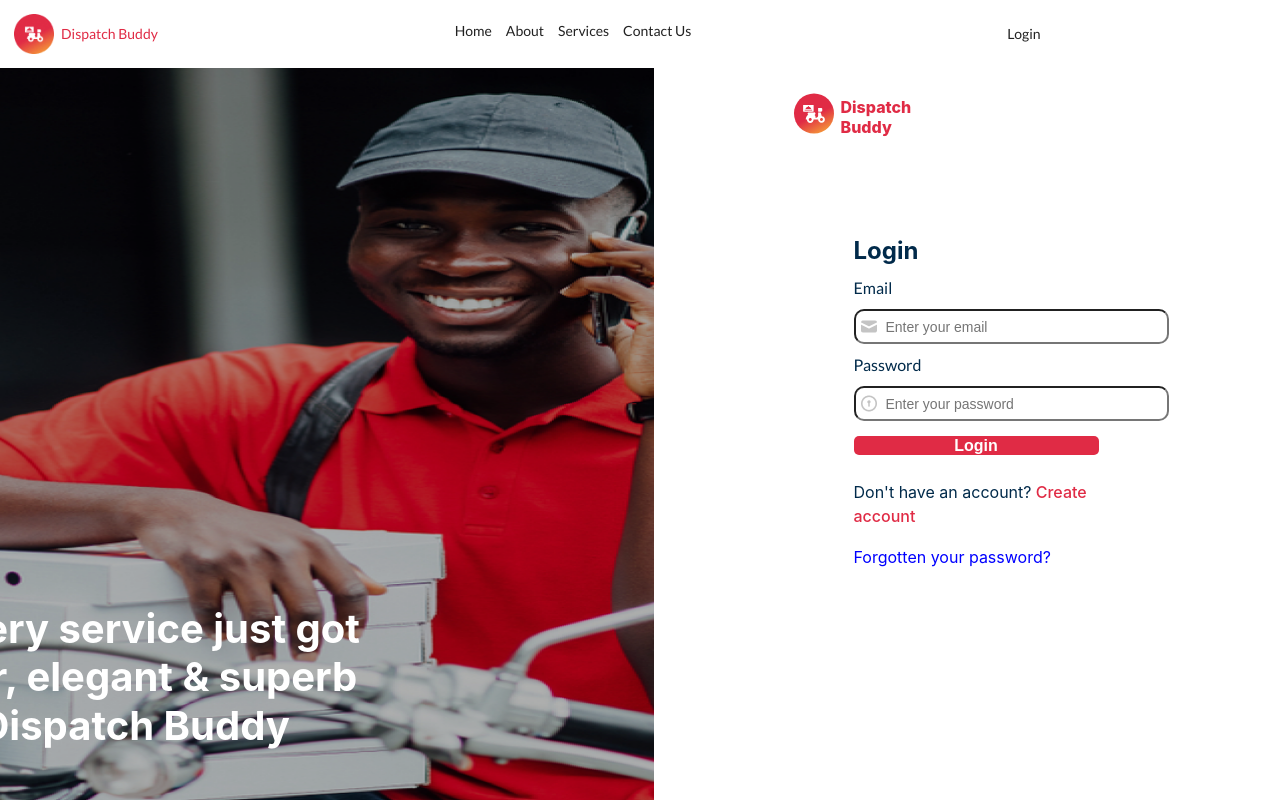
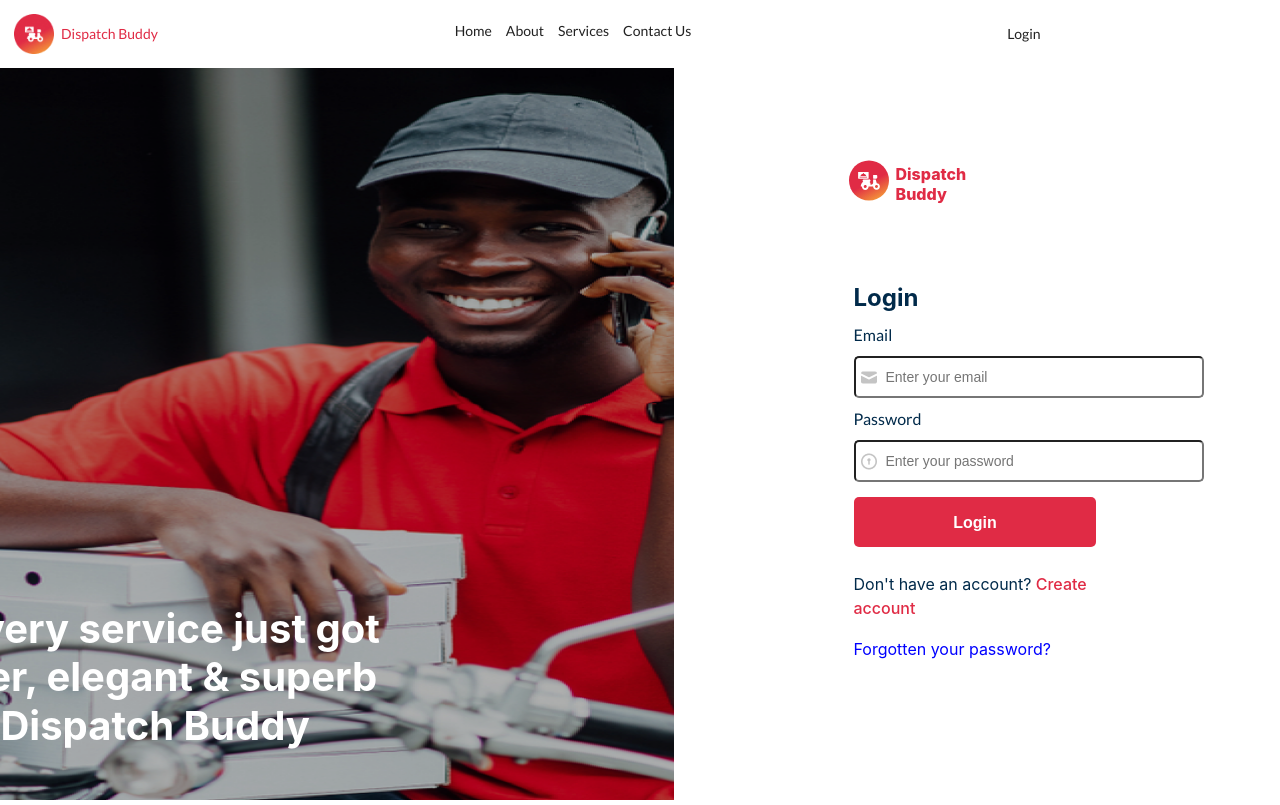
Before and after one commit to Afosbids/Dispatch-Buddy-Frontend, a React (Create React App) app: page /user-signin in a window 1280 px wide. Built offline with nearby package versions, Linux system fonts and the light colour scheme.

Commit message:
user sign up and sign in refactor

```diff
--- a/src/components/common/SignUpFrontEnd.css
+++ b/src/components/common/SignUpFrontEnd.css
@@ -1,8 +1,8 @@
 .input-field {
     padding: 15px 30px;
     margin: 10px 0px;
-    width: 90%;
-    border-radius: 10px;
+    width: 100%;
+    border-radius: 5px;
     border: 1px thick lightgrey;
 }
 
--- a/src/pages/UserSignin/UserSignin.jsx
+++ b/src/pages/UserSignin/UserSignin.jsx
@@ -3,41 +3,27 @@ import SignUpForm from '../../components/common/SignUpFrontEnd';
 import logo from './images/logo.svg'
 import { useState } from 'react'
 import "./usersignin.css"
-import axios from 'axios';
+import Axios from 'axios';
 import LeftImage from '../../components/LeftImage'
 import { Link } from 'react-router-dom';
 
 const UserSignin = () => {
 
-  const [values, setValues] = useState({
-    email: '',
-    password: '',
-})
-
-const isFormValid = () => {
-    const { email, password } = values;
-    if (email && password) {
-      return true;
-    }
-    return false;
-  }
-
-const handleChange = (e) => {
-  setValues({ ...values, [e.target.name]: e.target.value })
-}
-const handleFormSubmit = async (e) => {
-  e.preventDefault();
-  if (isFormValid()) {
-        console.log('Form is valid');
-      } else {
-        console.log('Form is invalid');
+  const [email, setEmail] = useState("");
+  const [password, setPassword] = useState("");
+  const handleFormSubmit = async (e) => {
+    e.preventDefault();
+    console.log("clicked", email, password);
+    Axios.post(
+      "https://dispatch-buddy.herokuapp.com/api-docs/",
+      {
+        email: email,
+        password: password,
       }
-  try {
-    await axios.post('https://dispatch-buddy.herokuapp.com/api-docs/', values);
-  } catch (error) {
-    console.log(error)
-  }
-};
+    ).then((response) => {
+      console.log(response);
+    });
+  };
   return (
     <div className="user-signin">
       <LeftImage />
@@ -50,12 +36,25 @@ const handleFormSubmit = async (e) => {
         <form className="form-group">
         <h2>Login</h2>
         <label>Email</label>
-        <SignUpForm icon="email-icon" placeholder="Enter your email" type="email" name="email" value={values.email} onChange={handleChange}/>
+        <SignUpForm
+          icon="email-icon"
+          placeholder="Enter your email"
+          type="email"
+          value={email}
+          onChange={({ target }) => setEmail(target.value)}
+        />
         <label>Password</label>
-        <SignUpForm icon="password-icon" placeholder="Enter your password"/>
+        <SignUpForm
+        icon="password-icon"
+        placeholder="Enter your password"
+        type="password"
+        onChange={({ target }) => setPassword(target.value)}
+        />
         <button className='signup-btn' type="button" onClick={handleFormSubmit}>Login</button>
-        <p>Don't have an account?<span> Create account</span></p>
-         <Link to="/forgot-password"><p style={{color: "blue"}}>Forgotten your password?</p></Link>
+        <p>Don't have an account?
+          <Link to="/user-signup" style={{color: "red"}}><span> Create account</span></Link>
+        </p>
+        <Link to="/forgot-password"><p style={{color: "blue"}}>Forgotten your password?</p></Link>
         </form>
       </section>
 
--- a/src/pages/UserSignin/usersignin.css
+++ b/src/pages/UserSignin/usersignin.css
@@ -44,6 +44,11 @@ a {
     margin-bottom: 4rem;
 }
 
+/* .form-group {
+    width: 80%;
+    height: 50%;
+    padding: 40px;
+} */
 /* .form-group a {
     margin-bottom: 4rem;
 } */
--- a/src/pages/userSignup/UserSignup.jsx
+++ b/src/pages/userSignup/UserSignup.jsx
@@ -1,107 +1,102 @@
-import { useState } from 'react'
-import React from 'react'
-import { Link } from 'react-router-dom';
+import { useState } from "react";
+import React from "react";
+// import LeftImage from '../../components/LeftImage'
+import { Link } from "react-router-dom";
 import SignUpForm from '../../components/common/SignUpFrontEnd';
 import logo from './images/logo.svg'
 import "./userSignup.css";
-import axios from 'axios';
+import Axios from "axios";
 
-
-
-const UserSignup = () => {
-
-  const [values, setValues] = useState({
-      fullname: '',
-      phonenumber: '',
-      email: '',
-      password: '',
-      confirmPassword: '',
-})
-
-const validateForm = () => {
-    const { fullname, phonenumber, email, password, confirmPassword } = values;
-    let errors = {};
-    if (!fullname) {
-      errors.fullname = 'Name is required';
-    }
-    if (!phonenumber) {
-      errors.phonenumber = 'Phone number is required';
-    }
-    if (!email) {
-      errors.email = 'Email is required';
-    }
-    if (!password) {
-      errors.password = 'Password is required';
-    }
-    if (!confirmPassword) {
-      errors.confirmPassword = 'Confirm password is required';
-    }
-    if (password !== confirmPassword) {
-      errors.confirmPassword = 'Passwords must match';
-    }
-    return errors;
-  }
-  const isFormValid = () => {
-      const errors = validateForm();
-      return Object.keys(errors).length === 0;
-    }
-
-  const handleChange = (e) => {
-    setValues({ ...values, [e.target.name]: e.target.value })
-  }
+const UserSignup = (props) => {
+  const [email, setEmail] = useState("");
+  const [password, setPassword] = useState("");
+  const [name, setName] = useState("");
+  const [phoneNum, setPhoneNum] = useState("");
+  const [address, setAddress] = useState("");
   const handleFormSubmit = async (e) => {
     e.preventDefault();
-    if (isFormValid()) {
-          console.log('Form is valid');
-        } else {
-          console.log('Form is invalid');
+    console.log("clicked", email, password);
+    Axios.post(
+      "https://dispatch-buddy.herokuapp.com/api-docs/",
+      {
+        name: name,
+        phoneNum: phoneNum,
+        email: email,
+        password: password,
+        user_type: "shipper",
+        address: address
       }
-    try {
-      await axios.post('https://dispatch-buddy.herokuapp.com/api-docs/', values);
-    } catch (error) {
-      console.log(error)
-    }
+    ).then((response) => {
+      console.log(response);
+    });
   };
   return (
-      <div className="user-signup">
-          <section className="image-section">
+    <>
+      <div>
+        <section className="user-signup">
+          <div className="image-section" >
+            <img className="signup-image" src="/images/signupImg.png" alt="" />
+            <h1>Delivery service just got<br/>
+                easier, elegant & superb<br/>
+                with Dispatch Buddy </h1>
+          </div>
+            <div className="form-section">
+                <div className="logo-group">
+                  <img src={logo} alt="" />
+                  <h2 className="logo-text">
+                    Dispatch <br />
+                    Buddy
+                  </h2>
+                </div>
+              <form className="form-group">
+                <h2>Sign Up as a Customer</h2>
+                <label>Name</label>
+                <SignUpForm
+                    icon="email-icon"
+                    placeholder="Enter your name"
+                    type="text"
+                    onChange={({ target }) => setName(target.value)}
+                />
+                <label>Email</label>
+                <SignUpForm
+                    icon="email-icon"
+                    placeholder="Enter your email"
+                    type="email"
+                    value={email}
+                    onChange={({ target }) => setEmail(target.value)}
+                />
+                <label>Phone Number</label>
+                <SignUpForm
+                    icon="email-icon"
+                    placeholder="Enter your phone number"
+                    type="phone"
+                    onChange={({ target }) => setPhoneNum(target.value)}
+                />
+                <label>Password</label>
+                <SignUpForm
+                  icon="password-icon"
+                  placeholder="Enter your password"
+                  type="password"
+                  onChange={({ target }) => setPassword(target.value)}
+                />
+                <label>Address</label>
+                <SignUpForm
+                    icon="password-icon"
+                    placeholder="Enter your address"
+                    type="text"
+                    onChange={({ target }) => setAddress(target.value)}
+                />
+                <button className="signup-btn" type="submit" onClick={handleFormSubmit}>Sign Up</button>
 
-          <p>Delivery service just got <br/>easier, elegant & superb <br/>with Dispatch Buddy </p>
-          </section>
-          <section className="form-section">
-            <div className="form-group">
-
-            <div className="logo-group">
-            <img src={logo} alt="" className="logo"/>
-            <h2 className="logo-text">Dispatch <br/>Buddy</h2>
-            </div>
-
-          <div className='form-div'>
-
-          <form>
-          <h2>Sign Up as Customer</h2>
-          <label>Name</label>
-          <SignUpForm icon="email-icon" placeholder="Enter your name" type="text" name="fullname" value={values.fullname} onChange={handleChange} />
-          <label>Phone Number</label>
-          <SignUpForm icon="email-icon" placeholder="Enter your phone number" type="number" name="phonenumber" value={values.phonenumber} onChange={handleChange}/>
-          <label>Email</label>
-          <SignUpForm icon="email-icon" placeholder="Enter your email address" type="email" name="email" value={values.email} onChange={handleChange}/>
-          <label>Password</label>
-          <SignUpForm icon="password-icon" placeholder="Enter your password" type="password" value={values.password} onChange={handleChange}/>
-          <label>Confirm Password</label>
-          <SignUpForm icon="password-icon" placeholder="Confirm your password" type="password" name="confirm-password" value={values.confirmPassword} onChange={handleChange}/>
-          <button className='signup-btn' type="button" onClick={handleFormSubmit}>Sign Up</button>
+                {/* <br /> */}
                 <p>Already have an account?
-            <span><Link to='/user-Signin' variant="body2"> Sign In</Link></span>
+                <Link to="/user-signin" style={{color: "red"}}><span> Sign In</span></Link>
                 </p>
               </form>
-
-          </div>
             </div>
         </section>
-
       </div>
-  )
-}
-
-export default UserSignup
+    </>
+  );
+};
+export default UserSignup;
--- a/src/pages/userSignup/userSignup.css
+++ b/src/pages/userSignup/userSignup.css
@@ -21,19 +21,32 @@
     display: flex;
     align-items: flex-end;
 }
+
+.image-section > h1 {
+    position: absolute;
+    width: 474px;
+    height: 144px;
+    font-family: 'Inter';
+    font-style: normal;
+    font-weight: 600;
+    font-size: 40px;
+    line-height: 48px;
+    color: #FFFFFF;
+}
 .signup-img {
-    object-fit: cover;
+    object-fit: fill;
     width: 100%;
     height: 100%;
 }
 
 input {
-    height: 2.5rem;
+    height: 3rem;
 }
 
 .logo-group {
     display: flex;
-    margin-bottom: 3rem;
+    margin-top: 4.8rem;
+    margin-left: 2.5rem;
 }
 
 .logo-text {
@@ -59,18 +72,19 @@ label {
     width: 40%;
     padding: 10px 0;
     height: 100vh;
+    margin-bottom: 20px;
 }
 
 .form-group {
-    width: 100%;
-    height: 60%;
-    padding: 60px;
+    width: 80%;
+    /* height: 50%; */
+    padding: 40px;
 }
 
 .signup-btn {
     margin-top: 5px;
-    width: 70%;
-    height: 2.5rem;
+    width: 92%;
+    height: 50px;
     border-radius: 5px;
     background-color: #E02B45;
     color: #FFFFFF;
@@ -106,7 +120,7 @@ p > span {
 }
 
 form > h2{
-    margin-bottom: 1rem;
+    margin-top: 0rem;
     color: #012A4A;
     font-family: 'Inter';
     font-style: normal;
@@ -114,3 +128,15 @@ form > h2{
     font-size: 24px;
     line-height: 24px;
 }
+
+/* .email-icon {
+    background: url(../../pages/userSignup/images/Icon.png) no-repeat;
+}
+.password-icon {
+    background: url(../../pages/userSignup/images/Vector.png) no-repeat;
+}
+
+.email-icon, .password-icon {
+    background-position: 10px;
+    padding-left: 40px;
+} */
```
Lines whose indentation alone changed are shown as unchanged.
